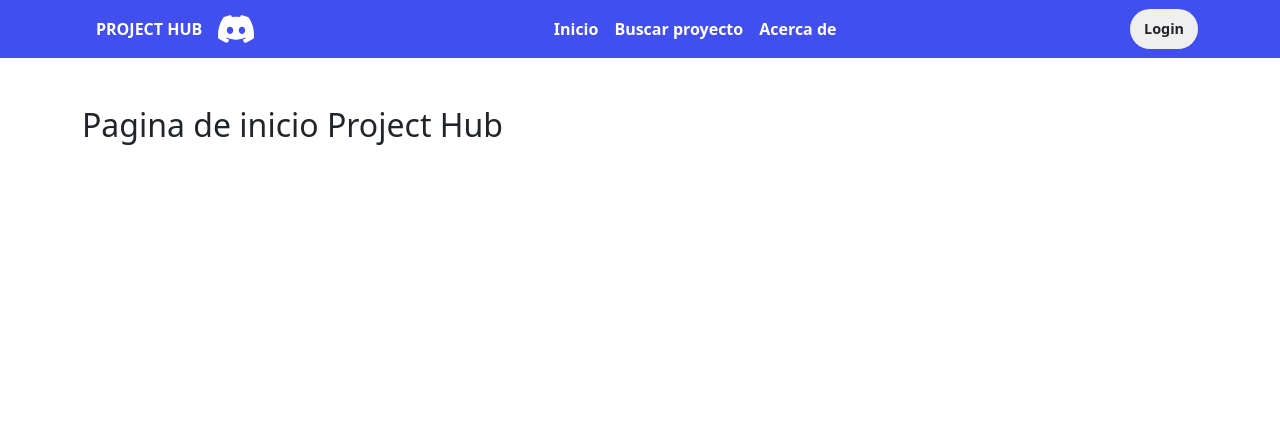
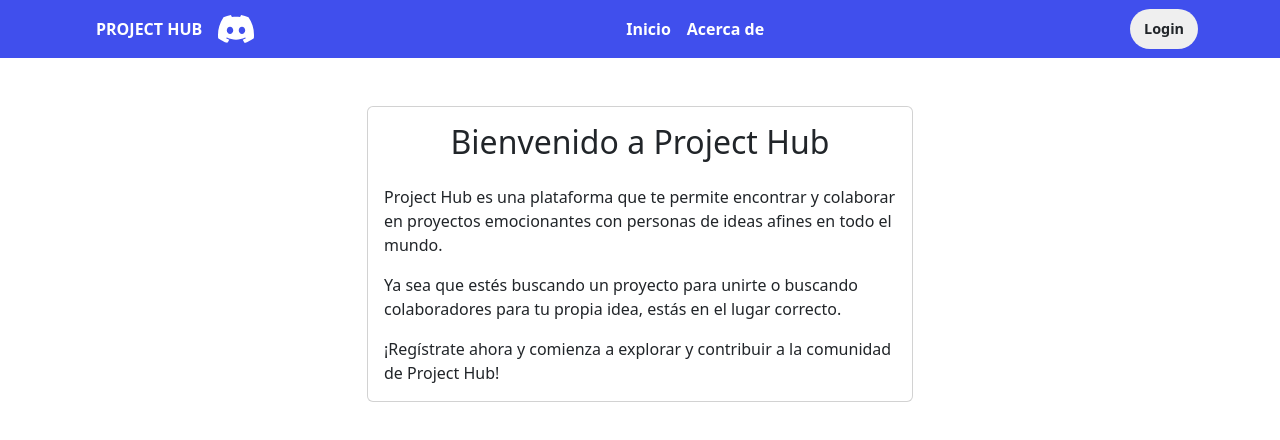
Before and after one commit to info288-17-202401/INFO288-Project-hub, a React (Vite) app in the folder frontend/: page /home in a window 1280 px wide. Shown: the top 440 px of the page. Built offline with nearby package versions, Linux system fonts and the light colour scheme.

Commit message:
control de login y manejo de sesion, perfil creado falta persistencia al recargar la pagina

```diff
--- a/frontend/src/App.tsx
+++ b/frontend/src/App.tsx
@@ -9,9 +9,12 @@ import HomePage from './routes/HomePage';
 import PageNotFound from './routes/PageNotFound'; // Importa tu componente de página no encontrada
 import ProjectsPage from './routes/ProjectsPage';
 import TeamsPage from './routes/TeamsPage';
+import Profile from './routes/Profile';
+import { userAuthStore } from './routes/authStore';
 
 const App: React.FC = () => {
   const [isLoggedIn, setIsLoggedIn] = useState(false);
+  const login = userAuthStore.getState().state;
 
   return (
     <div>
@@ -25,7 +28,6 @@ const App: React.FC = () => {
           path="/login"
           element={<Login setIsLoggedIn={setIsLoggedIn} />}
         />
-        {isLoggedIn && <Route path="/projects" element={<ProjectsPage />} />}
         <Route path="/register" element={<Register />} />
         <Route
           path="/search-project"
@@ -39,6 +41,10 @@ const App: React.FC = () => {
           path="/teams"
           element={isLoggedIn ? <TeamsPage /> : <Navigate to="/login" />}
         />
+        <Route
+          path="/profile"
+          element={isLoggedIn ? <Profile /> : <Navigate to="/login" />}
+        />
         <Route path="/home" element={<HomePage />} />
         <Route path="/about" element={<About />} />
         <Route path="*" element={<PageNotFound />} />
--- a/frontend/src/components/Chat.tsx
+++ b/frontend/src/components/Chat.tsx
@@ -11,10 +11,7 @@ const Chat: React.FC = () => {
     return () => clearInterval(intervalId);
   }, []);
 
-  const fetchMessages = () => {
-    // Aquí podrías realizar la lógica para actualizar los mensajes, si lo necesitas
-    // Por ejemplo, podrías hacer una solicitud HTTP como lo hacías antes
-  };
+  const fetchMessages = () => {};
 
   const clickButton = () => {
     alert('Mensaje enviado');
--- a/frontend/src/components/NavigationBar.tsx
+++ b/frontend/src/components/NavigationBar.tsx
@@ -2,9 +2,12 @@ import React, { useState } from 'react';
 import { Link } from 'react-router-dom';
 import 'bootstrap/dist/css/bootstrap.min.css';
 import Discord from '../assets/Discord.tsx'; // Ajusta la ruta según la ubicación real del archivo SVG
+import { userAuthStore } from '../routes/authStore.tsx';
 
 const NavigationBar: React.FC = () => {
   const [isOpen, setIsOpen] = useState(false);
+
+  const login = userAuthStore((state) => state.state); // Obtener el estado de autenticación del store
 
   const toggleMenu = () => {
     setIsOpen(!isOpen);
@@ -48,6 +51,7 @@ const NavigationBar: React.FC = () => {
                 </Link>
               </li>
               <li>
+                {login ? (
                   <Link
                     to="/search-project"
                     className="nav-link"
@@ -55,6 +59,7 @@ const NavigationBar: React.FC = () => {
                   >
                     <dt className="text-white">Buscar proyecto</dt>
                   </Link>
+                ) : null}
               </li>
               <li className="nav-item">
                 <Link to="/about" className="nav-link" onClick={toggleMenu}>
@@ -63,6 +68,8 @@ const NavigationBar: React.FC = () => {
               </li>
             </ul>
           </div>
+
+          {!login ? (
             <Link to="/login" className="nav-link" onClick={toggleMenu}>
               <button
                 className="btn-sm d-flex rounded-5 text-dark"
@@ -73,6 +80,18 @@ const NavigationBar: React.FC = () => {
                 </span>
               </button>
             </Link>
+          ) : (
+            <Link to="/profile" className="nav-link" onClick={toggleMenu}>
+              <button
+                className="btn-sm d-flex rounded-5 text-dark"
+                style={{ border: 'none', fontSize: '0.9rem' }}
+              >
+                <span className="p-2">
+                  <dt>Perfil usuario</dt>
+                </span>
+              </button>
+            </Link>
+          )}
         </nav>
       </div>
     </div>
--- a/frontend/src/routes/HomePage.tsx
+++ b/frontend/src/routes/HomePage.tsx
@@ -4,8 +4,27 @@ const HomePage: React.FC = () => {
   return (
     <div className="container mt-5">
       <div className="row">
-        <div className="col">
-          <h2 className="mb-4">Pagina de inicio Project Hub</h2>
+        <div className="col-md-6 offset-md-3">
+          <div className="card">
+            <div className="card-body">
+              <h2 className="card-title text-center mb-4">
+                Bienvenido a Project Hub
+              </h2>
+              <p className="card-text">
+                Project Hub es una plataforma que te permite encontrar y
+                colaborar en proyectos emocionantes con personas de ideas afines
+                en todo el mundo.
+              </p>
+              <p className="card-text">
+                Ya sea que estés buscando un proyecto para unirte o buscando
+                colaboradores para tu propia idea, estás en el lugar correcto.
+              </p>
+              <p className="card-text">
+                ¡Regístrate ahora y comienza a explorar y contribuir a la
+                comunidad de Project Hub!
+              </p>
+            </div>
+          </div>
         </div>
       </div>
     </div>
--- /dev/null
+++ b/frontend/src/routes/Profile.tsx
@@ -0,0 +1,58 @@
+import React from 'react';
+import profileimg from '../assets/errorPage.jpg';
+import { userAuthStore } from './authStore';
+
+const Profile: React.FC = () => {
+  return (
+    <div className="container mt-5">
+      <div className="row justify-content-center">
+        <div className="col-md-8">
+          <div className="card">
+            <div className="card-body">
+              <div className="text-center mb-4">
+                <img
+                  src={profileimg}
+                  className=""
+                  alt="Imagen de perfil"
+                  width="150"
+                />
+              </div>
+              <h1 className="card-title text-center">Perfil de Usuario</h1>
+              <hr />
+              <div className="mb-3">
+                <label htmlFor="username" className="form-label">
+                  Nombre de usuario:
+                </label>
+                <input
+                  type="text"
+                  id="username"
+                  className="form-control"
+                  readOnly
+                  value="NombreUsuario"
+                />
+              </div>
+              <div className="mb-3">
+                <label htmlFor="email" className="form-label">
+                  Correo electrónico:
+                </label>
+                <input
+                  type="email"
+                  id="email"
+                  className="form-control"
+                  readOnly
+                  value={userAuthStore.getState().email}
+                />
+              </div>
+
+              <div className="text-center">
+                <button className="btn btn-primary">Actualizar perfil</button>
+              </div>
+            </div>
+          </div>
+        </div>
+      </div>
+    </div>
+  );
+};
+
+export default Profile;
--- a/frontend/src/routes/authStore.tsx
+++ b/frontend/src/routes/authStore.tsx
@@ -1,22 +1,34 @@
 import { create } from 'zustand';
 
 type AuthState = {
+  email: string;
   token: string | null;
   tokenType: string | null;
+  state: boolean;
+  setEmail: (email: string) => void;
   setToken: (token: string) => void;
   setTokenType: (tokenType: string) => void;
+  setState: (state: boolean) => void;
 };
 
 export const userAuthStore = create<AuthState>((set) => ({
+  email: '',
   token: null,
   tokenType: null,
+  state: false,
+  setEmail: (email) => set({ email }),
   setToken: (token) => set({ token }),
   setTokenType: (tokenType) => set({ tokenType }),
+  setState: (state) => set({ state }),
 }));
 
 export const projectAuthStore = create<AuthState>((set) => ({
+  email: '',
   token: null,
   tokenType: null,
+  state: false,
+  setEmail: (email) => set({ email }),
   setToken: (token) => set({ token }),
   setTokenType: (tokenType) => set({ tokenType }),
+  setState: (state) => set({ state }),
 }));
--- a/frontend/src/routes/login.tsx
+++ b/frontend/src/routes/login.tsx
@@ -19,6 +19,7 @@ const Login: React.FC<LoginProps> = ({ setIsLoggedIn }) => {
   const [error, setError] = useState('');
   const setToken = userAuthStore((state) => state.setToken); // Obtén el método setToken del store
   const setTokenType = userAuthStore((state) => state.setTokenType); // Obtén el método setUserType del store
+  const setEmail = userAuthStore((state) => state.setEmail); // Obtén el método setUsername del store
 
   const navigate = useNavigate();
 
@@ -58,8 +59,12 @@ const Login: React.FC<LoginProps> = ({ setIsLoggedIn }) => {
         const responseData = await response.json(); // Parsea la respuesta a JSON
         setToken(responseData.access_token); // Almacena el token en el store
         setTokenType(responseData.token_type); // Almacena el tipo de token en el store
+        setEmail(loginData.email);
+
+        userAuthStore.setState({ state: true });
+
         setIsLoggedIn(true);
-        navigate('/search-project');
+        navigate('/home');
       } else {
         console.error('Error al iniciar sesión:', response.statusText);
         setError('Credenciales inválidas. Por favor, intenta de nuevo.');
```
Lines whose indentation alone changed are shown as unchanged.
